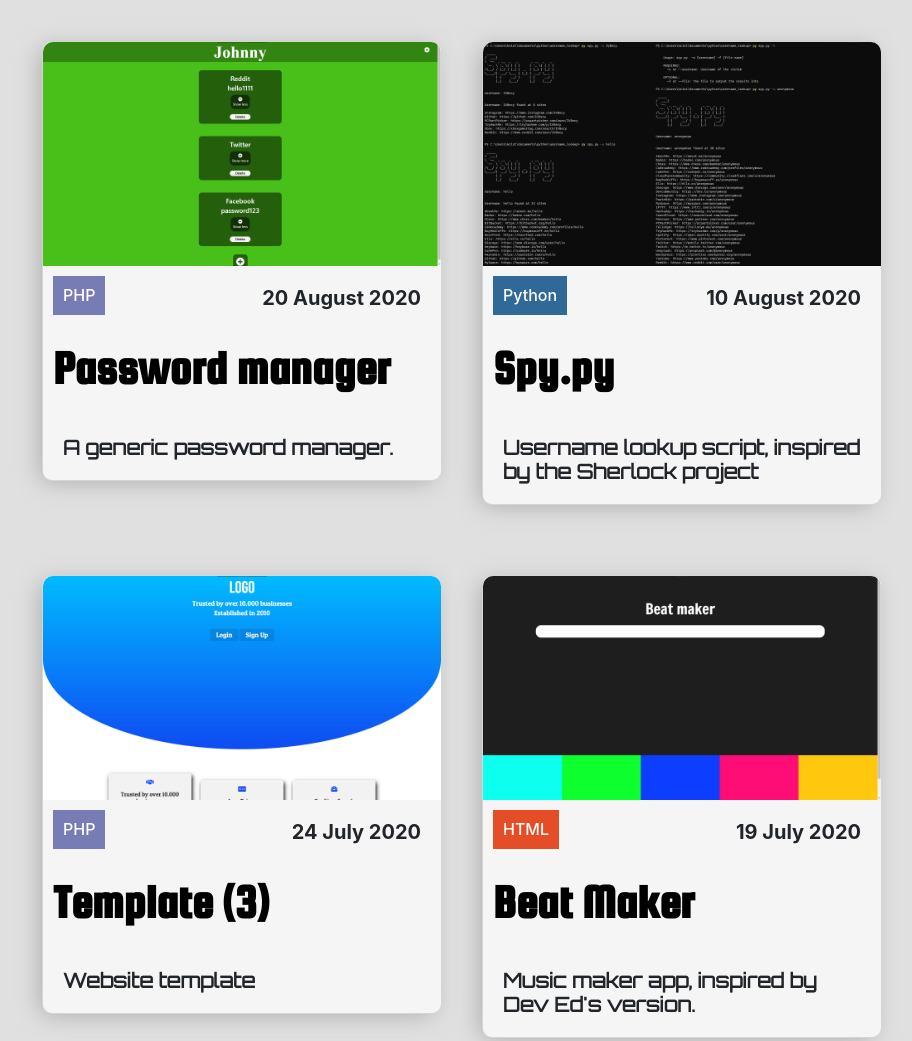
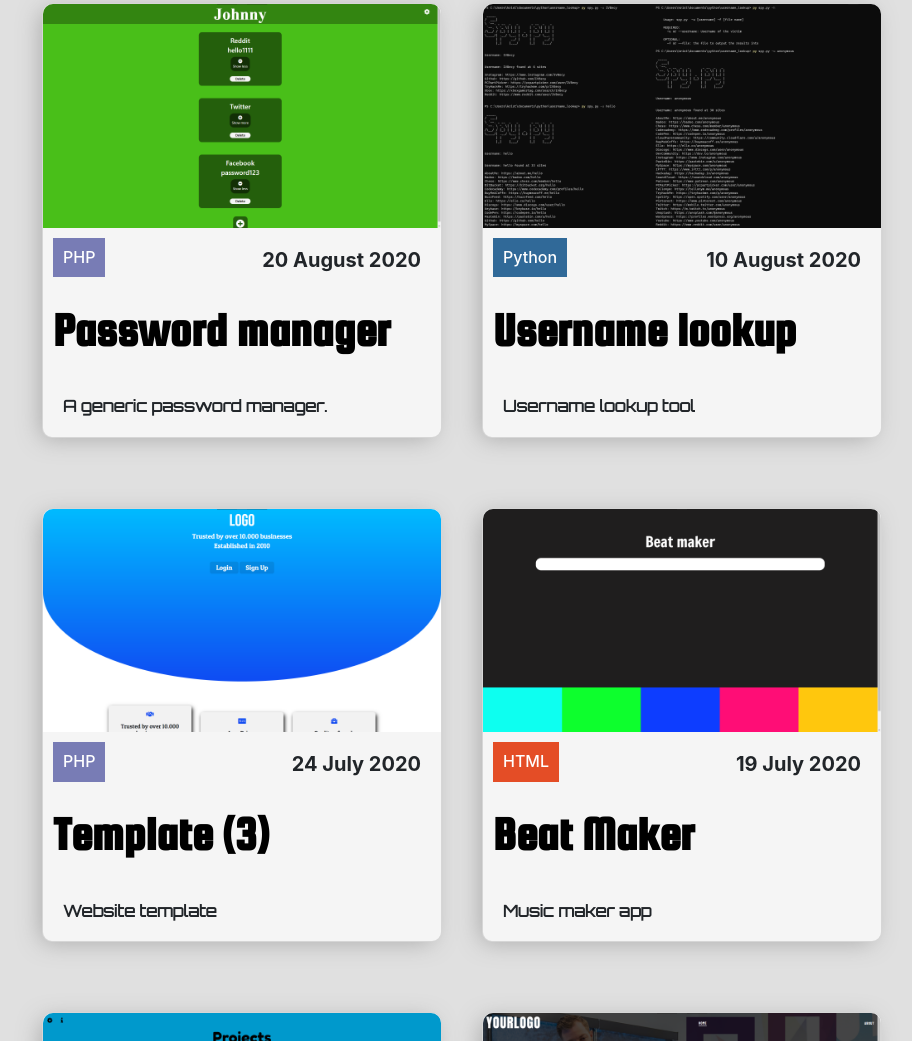
Before and after one commit to IVBecy/ivbecy.github.io, a plain HTML site: page projects.html in a window 1280 px wide. Shown: the part 2350-3391 px from the top of the page, without its empty margins (178-1090 px from the left). Drawn offline with nearby package versions, Linux system fonts and the light colour scheme; a web font is replaced by a local one.

Commit message:
edited some description

```diff
--- a/assets/projects.js
+++ b/assets/projects.js
@@ -34,7 +34,7 @@ const projects = {
     lang: languages["py"]["name"],
     colour: languages["py"]["colour"],
     image: "./assets/images/scanner.png",
-    desc: "Simple network / IP scanner, inspired by NMAP.",
+    desc: "An NMAP like scanner",
     url: "https://github.com/IVBecy/network_scanner",
   },
   reverseShell: {
@@ -74,12 +74,12 @@ const projects = {
     url: "https://github.com/IVBecy/php_password_manager",
   },
   usernameLookup: {
-    title: "Spy.py",
+    title: "Username lookup",
     date: "10 August 2020",
     lang: languages["py"]["name"],
     colour: languages["py"]["colour"],
     image: "./assets/images/uname.png",
-    desc: "Username lookup script, inspired by the Sherlock project",
+    desc: "Username lookup tool",
     url: "https://github.com/IVBecy/username_lookup",
   },
   template3: {
@@ -97,7 +97,7 @@ const projects = {
     lang: languages["html"]["name"],
     colour: languages["html"]["colour"],
     image: "./assets/images/beat.png",
-    desc: "Music maker app, inspired by Dev Ed's version.",
+    desc: "Music maker app",
     url: "https://github.com/IVBecy/beatmaker",
   },
   todo: {
@@ -169,7 +169,7 @@ const projects = {
     lang: languages["py"]["name"],
     colour: languages["py"]["colour"],
     image: "./assets/images/snake.png",
-    desc: "Game inspired by the old snake game on phones.",
+    desc: "A basic snake game",
     url: "https://github.com/IVBecy/snakegame",
   }
 }
--- a/assets/style.css
+++ b/assets/style.css
@@ -218,6 +218,7 @@ hr{
   float: left;
   text-align: left;
   font-family: "Orbitron";
+  font-size: 1em;
 }
 
 .card a{
```
